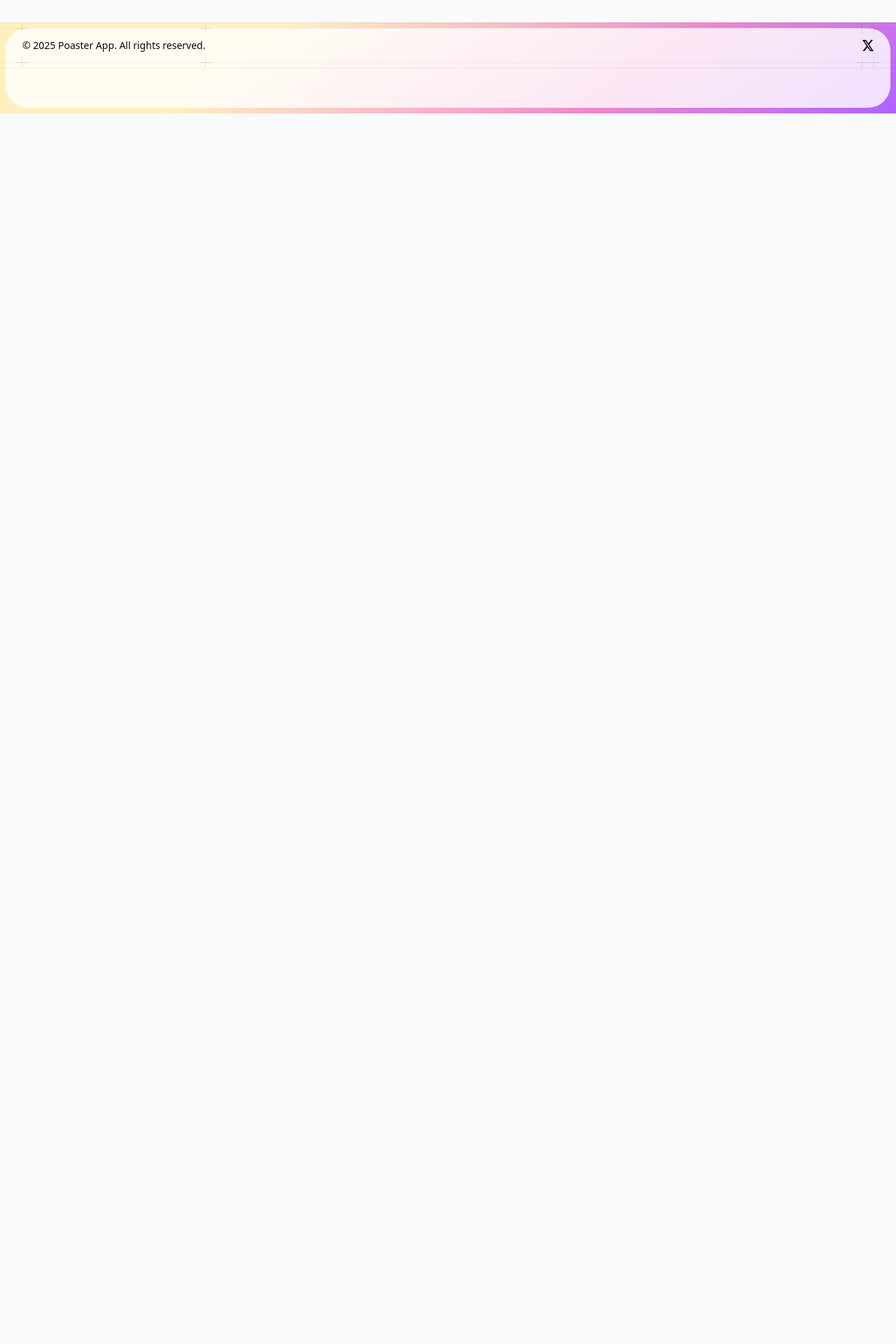
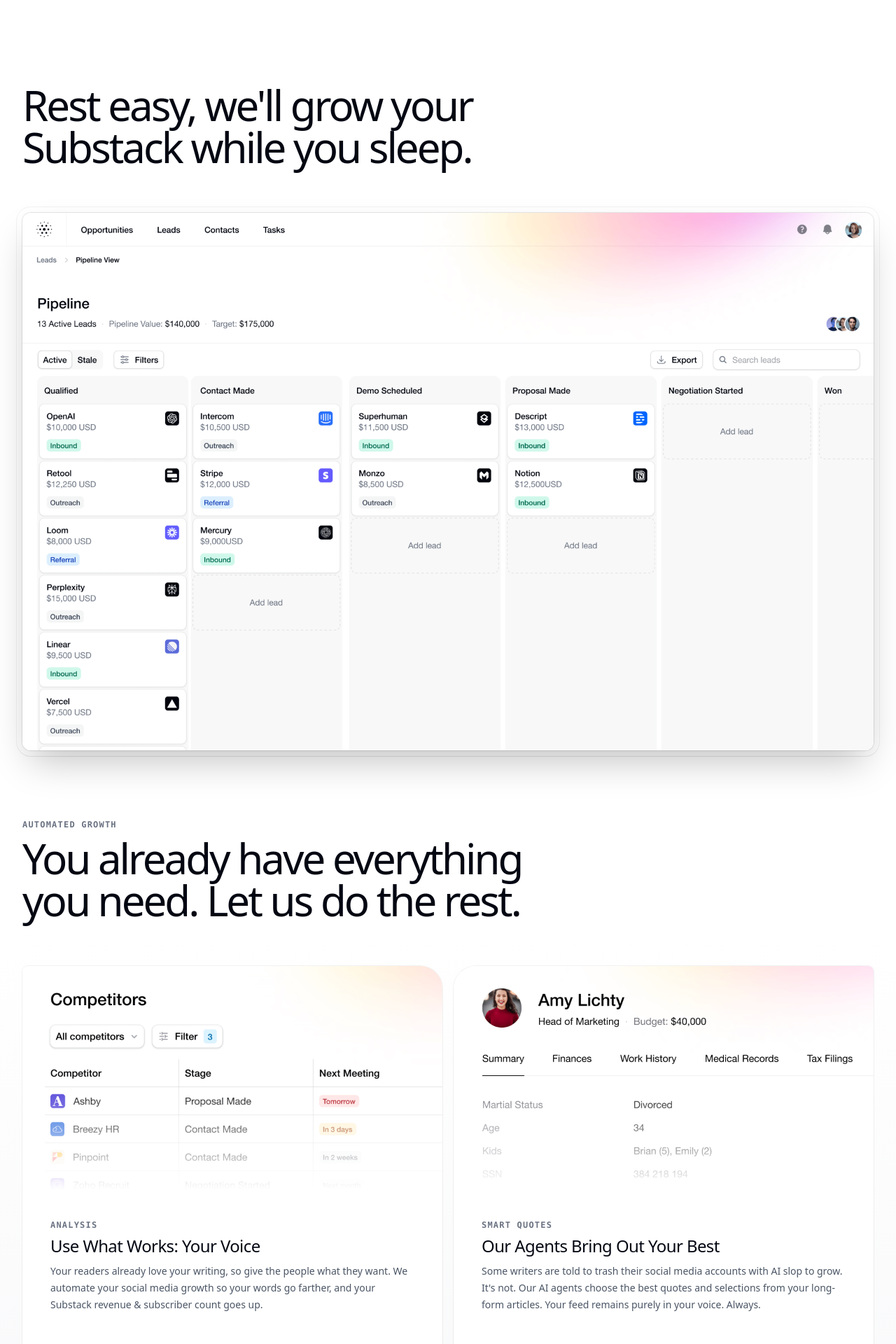
Before and after one commit to cdrxyz/poaster-website, a Next.js app: page / in a window 1280 px wide. Shown: the part 780-2700 px from the top of the page at 70% size. Before the commit the page ends 942 px from the top, so only its background shows below. Built offline with nearby package versions, Linux system fonts and the light colour scheme; a web font is replaced by a local one.

Commit message:
Write more content

```diff
--- a/src/app/page.jsx
+++ b/src/app/page.jsx
@@ -61,7 +61,7 @@ function FeatureSection() {
     <div className="overflow-hidden">
       <Container className="pb-24">
         <Heading as="h2" className="max-w-3xl">
-          A snapshot of your entire sales pipeline.
+          Rest easy, we'll grow your Substack while you sleep.
         </Heading>
         <Screenshot
           width={1216}
@@ -77,16 +77,26 @@ function FeatureSection() {
 function BentoSection() {
   return (
     <Container>
-      <Subheading>Sales</Subheading>
+      <Subheading>Automated Growth</Subheading>
       <Heading as="h3" className="mt-2 max-w-3xl">
-        Know more about your customers than they do.
+        You already have everything you need. Let us do the rest.
       </Heading>
 
       <div className="mt-10 grid grid-cols-1 gap-4 sm:mt-16 lg:grid-cols-6 lg:grid-rows-2">
         <BentoCard
-          eyebrow="Insight"
-          title="Get perfect clarity"
-          description="Radiant uses social engineering to build a detailed financial picture of your leads. Know their budget, compensation package, social security number, and more."
+          eyebrow="Analysis"
+          title="Use What Works: Your Voice"
+          description="Your readers already love your writing, so give the people what they want. We automate your social media growth so your words go farther, and your Substack revenue & subscriber count goes up."
+          graphic={
+            <div className="absolute inset-0 bg-[url(/screenshots/competitors.png)] bg-size-[1100px_650px] bg-position-[left_-38px_top_-73px] bg-no-repeat" />
+          }
+          fade={['bottom']}
+          className="lg:col-span-3 lg:rounded-tr-4xl"
+        />
+        <BentoCard
+          eyebrow="Smart Quotes"
+          title="Our Agents Bring Out Your Best"
+          description="Some writers are told to trash their social media accounts with AI slop to grow. It's not. Our AI agents choose the best quotes and selections from your long-form articles. Your feed remains purely in your voice. Always."
           graphic={
             <div className="h-80 bg-[url(/screenshots/profile.png)] bg-size-[1000px_560px] bg-position-[left_-109px_top_-112px] bg-no-repeat" />
           }
@@ -94,19 +104,9 @@ function BentoSection() {
           className="max-lg:rounded-t-4xl lg:col-span-3 lg:rounded-tl-4xl"
         />
         <BentoCard
-          eyebrow="Analysis"
-          title="Undercut your competitors"
-          description="With our advanced data mining, you’ll know which companies your leads are talking to and exactly how much they’re being charged."
-          graphic={
-            <div className="absolute inset-0 bg-[url(/screenshots/competitors.png)] bg-size-[1100px_650px] bg-position-[left_-38px_top_-73px] bg-no-repeat" />
-          }
-          fade={['bottom']}
-          className="lg:col-span-3 lg:rounded-tr-4xl"
-        />
-        <BentoCard
-          eyebrow="Speed"
-          title="Built for power users"
-          description="It’s never been faster to cold email your entire contact list using our streamlined keyboard shortcuts."
+          eyebrow="Automation"
+          title="Only Minutes to Set Up, Years of Automated Posts"
+          description="Upload Your Archive. Connect to X. Profit. Setting up the growth engine for your Substack doesn't have to be hard."
           graphic={
             <div className="flex size-full pt-10 pl-10">
               <Keyboard highlighted={['LeftCommand', 'LeftShift', 'D']} />
@@ -115,16 +115,16 @@ function BentoSection() {
           className="lg:col-span-2 lg:rounded-bl-4xl"
         />
         <BentoCard
-          eyebrow="Source"
-          title="Get the furthest reach"
-          description="Bypass those inconvenient privacy laws to source leads from the most unexpected places."
+          eyebrow="Share"
+          title="Find Your Future Readers Where They Are"
+          description="X. Instagram. Facebook. LinkedIn. TikTok. We get your quotes in front of your future readers, wherever they are."
           graphic={<LogoCluster />}
           className="lg:col-span-2"
         />
         <BentoCard
-          eyebrow="Limitless"
-          title="Sell globally"
-          description="Radiant helps you sell in locations currently under international embargo."
+          eyebrow="Scheduled Posts"
+          title="Be the Poaster, Without Doing any Posting"
+          description="Choose your own custom posting schedule so your feeds are always fresh with your quotes and long-form articles. "
           graphic={<Map />}
           className="max-lg:rounded-b-4xl lg:col-span-2 lg:rounded-br-4xl"
         />
@@ -137,17 +137,17 @@ function DarkBentoSection() {
   return (
     <div className="mx-2 mt-2 rounded-4xl bg-gray-900 py-32">
       <Container>
-        <Subheading dark>Outreach</Subheading>
+        <Subheading dark>Agentic AI</Subheading>
         <Heading as="h3" dark className="mt-2 max-w-3xl">
-          Customer outreach has never been easier.
+          Automated social media growth, powered by AI agents.
         </Heading>
 
         <div className="mt-10 grid grid-cols-1 gap-4 sm:mt-16 lg:grid-cols-6 lg:grid-rows-2">
           <BentoCard
             dark
-            eyebrow="Networking"
-            title="Sell at the speed of light"
-            description="Our RadiantAI chat assistants analyze the sentiment of your conversations in real time, ensuring you're always one step ahead."
+            eyebrow="Analysis"
+            title="Agents that find the viral quotes you already wrote"
+            description="Our AI Agents are trained to choose the best quotes which will go viral and grow your Substack when posted on social media."
             graphic={
               <div className="h-80 bg-[url(/screenshots/networking.png)] bg-size-[851px_344px] bg-no-repeat" />
             }
@@ -157,25 +157,25 @@ function DarkBentoSection() {
           <BentoCard
             dark
             eyebrow="Integrations"
-            title="Meet leads where they are"
-            description="With thousands of integrations, no one will be able to escape your cold outreach."
+            title="..."
+            description="..."
             graphic={<LogoTimeline />}
             // `overflow-visible!` is needed to work around a Chrome bug that disables the mask on the graphic.
             className="z-10 overflow-visible! lg:col-span-2 lg:rounded-tr-4xl"
           />
           <BentoCard
             dark
-            eyebrow="Meetings"
-            title="Smart call scheduling"
-            description="Automatically insert intro calls into your leads' calendars without their consent."
+            eyebrow="Growth"
+            title="More Paid Subscribers"
+            description="Our AI agentic powered workflows do the heavy lifting of growing your Substack, so you can focus on writing."
             graphic={<LinkedAvatars />}
             className="lg:col-span-2 lg:rounded-bl-4xl"
           />
           <BentoCard
             dark
             eyebrow="Engagement"
-            title="Become a thought leader"
-            description="RadiantAI automatically writes LinkedIn posts that relate current events to B2B sales, helping you build a reputation as a thought leader."
+            title="Set up once. Even for articles you haven't written yet."
+            description="Setup only takes minutes, and even includes future articles you haven't yet published. Just add our custom email as a paid subscriber to your Substack and we'll handle the rest."
             graphic={
               <div className="h-80 bg-[url(/screenshots/engagement.png)] bg-size-[851px_344px] bg-no-repeat" />
             }
@@ -192,17 +192,17 @@ export default function Home() {
   return (
     <div className="overflow-hidden">
       <Hero />
-      {/*<main>*/}
-      {/*  <Container className="mt-10">*/}
-      {/*    <LogoCloud />*/}
-      {/*  </Container>*/}
-      {/*  <div className="bg-linear-to-b from-white from-50% to-gray-100 py-32">*/}
-      {/*    <FeatureSection />*/}
-      {/*    <BentoSection />*/}
-      {/*  </div>*/}
-      {/*  <DarkBentoSection />*/}
-      {/*</main>*/}
-      {/*<Testimonials />*/}
+      <main>
+        {/*<Container className="mt-10">*/}
+        {/*  <LogoCloud />*/}
+        {/*</Container>*/}
+        <div className="bg-linear-to-b from-white from-50% to-gray-100 py-32">
+          <FeatureSection />
+          <BentoSection />
+        </div>
+        <DarkBentoSection />
+      </main>
+      <Testimonials />
       <Footer />
     </div>
   )
--- a/src/components/navbar.jsx
+++ b/src/components/navbar.jsx
@@ -12,7 +12,7 @@ import { Logo } from './logo'
 import { PlusGrid, PlusGridItem, PlusGridRow } from './plus-grid'
 
 const links = [
-  // { href: '/pricing', label: 'Pricing' },
+  { href: '/pricing', label: 'Pricing' },
   // { href: '/company', label: 'Company' },
   // { href: '/blog', label: 'Blog' },
   { href: 'https://my.poaster.app/session/new', label: 'Login' },
```
